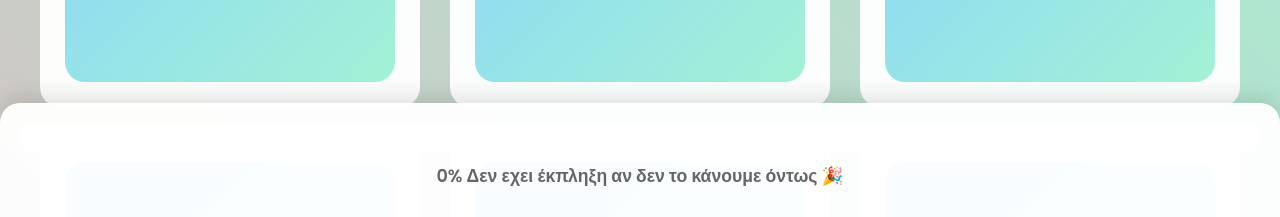
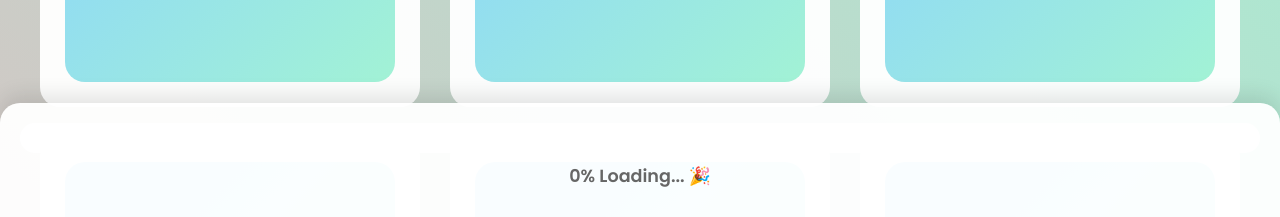
Before and after one commit to nickoman22/tavel, a plain HTML site: page index.html in a window 1280 px wide. Shown: the part 581-798 px from the top of the page. Drawn offline with Linux system fonts and the light colour scheme.

Commit message:
Update index.html

```diff
--- a/index.html
+++ b/index.html
@@ -421,7 +421,7 @@
     function updateProgressBar() {
       const progress = (checkedItems.length / destinations.length) * 100;
       progressFill.style.width = `${progress}%`;
-      progressText.textContent = `${Math.round(progress)}% Δεν εχει έκπληξη αν δεν το κάνουμε όντως ${progress === 100 ? '💖💖' : '🎉'}`;
+      progressText.textContent = `${Math.round(progress)}% Loading... ${progress === 100 ? 'άστα αυτά άμα δεν το κάνουμε όντως δεν έχει έκπληξη' : '🎉'}`;
     }
 
     document.addEventListener('change', (e) => {
```
